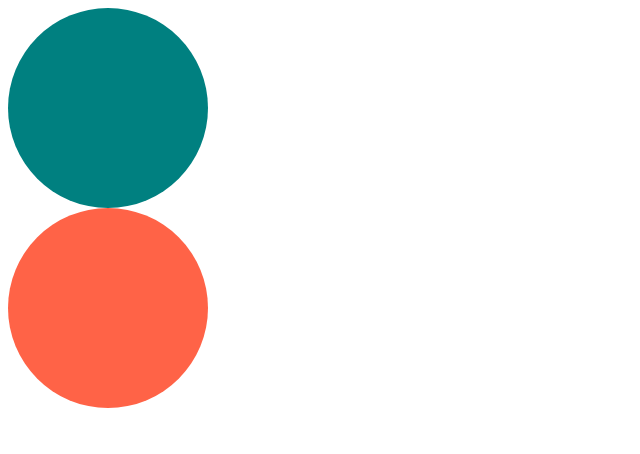
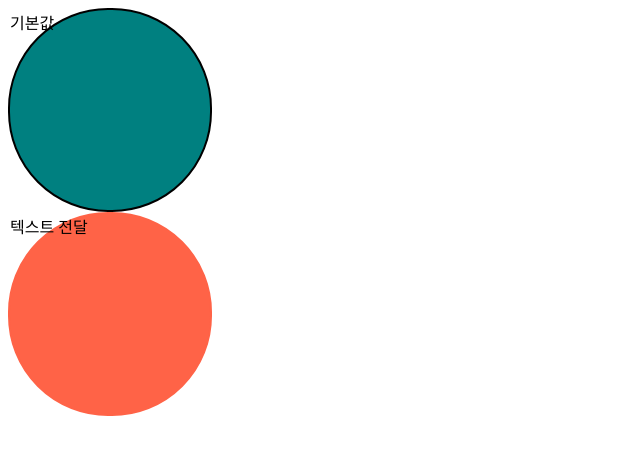
Before and after one commit to pasong0511/react_master_class, a React (Create React App) app: page / in a window 1280 px wide. Shown: the top 454 px of the page, without its empty margins (0-640 px from the left). Built offline with nearby package versions, Linux system fonts and the light colour scheme.

Commit message:
3.3 optional(?)를 이용해서 타입 주기

```diff
--- a/src/App.tsx
+++ b/src/App.tsx
@@ -3,8 +3,8 @@ import Circle from "./Circle";
 function App() {
     return (
         <div>
-            <Circle bgColor="teal" />
-            <Circle bgColor="tomato" />
+            <Circle bgColor="teal" borderColor="black" />
+            <Circle text="텍스트 전달" bgColor="tomato" />
         </div>
     );
 }
--- a/src/Circle.tsx
+++ b/src/Circle.tsx
@@ -2,6 +2,8 @@ import styled from "styled-components";
 
 interface CircleProps {
     bgColor: string;
+    borderColor?: string;
+    text?: string;
 }
 
 const Container = styled.div<CircleProps>`
@@ -9,10 +11,15 @@ const Container = styled.div<CircleProps>`
     height: 200px;
     background-color: ${(props) => props.bgColor};
     border-radius: 100px;
+    border: 2px solid ${(props) => props.borderColor};
 `;
 
-function Circle({ bgColor }: CircleProps) {
-    return <Container bgColor={bgColor} />;
+function Circle({ bgColor, borderColor, text = "기본값" }: CircleProps) {
+    return (
+        <Container bgColor={bgColor} borderColor={borderColor ?? bgColor}>
+            {text}
+        </Container>
+    );
 }
 
 export default Circle;
```
